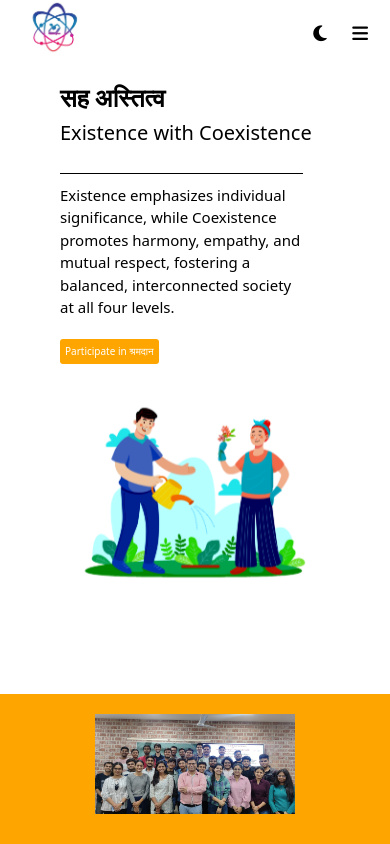
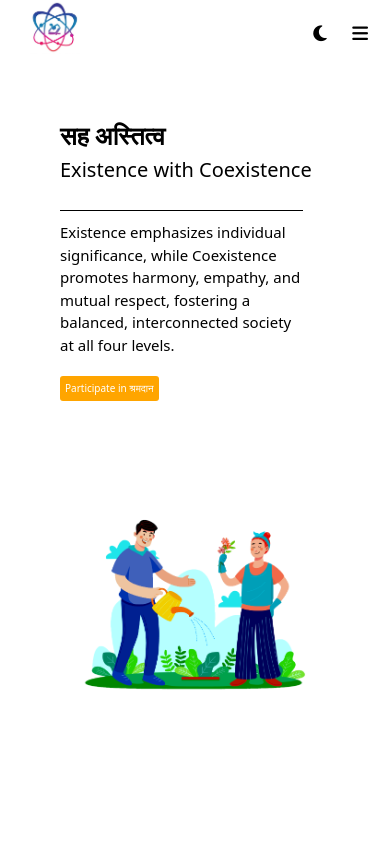
Before and after one commit to Value-Education-Cell-AKGEC/Value_Education_Cell_Website, a React (Create React App) app: page / in a window 390 px wide. Shown: the top 844 px of the page. Built offline with nearby package versions, Linux system fonts and the light colour scheme.

Commit message:
responsiveness added and namv menu updated

```diff
--- a/package.json
+++ b/package.json
@@ -1,8 +1,10 @@
 {
+  "homepage": "https://Value-Education-Cell-AKGEC.github.io/Value_Education_Cell_Website",
   "name": "react-tailwind-css-starter-pack",
   "version": "0.1.0",
   "private": true,
   "dependencies": {
+    "gh-pages": "^6.1.1",
     "react": "^18.2.0",
     "react-dom": "^18.2.0",
     "react-scripts": "5.0.1",
@@ -17,6 +19,8 @@
     "url": "https://github.com/thepranaygupta/react-tailwind-css-starter-pack/issues"
   },
   "scripts": {
+    "predeploy": "npm run build",
+    "deploy": "gh-pages -d build",
     "start": "react-scripts start",
     "build": "react-scripts build",
     "eject": "react-scripts eject"
--- a/src/App.js
+++ b/src/App.js
@@ -55,6 +55,9 @@ function App() {
     function makenavvisible(){
       setactive(!active);
     }
+    function makeunvisible(){
+      setactive(false);
+    }
 
     useEffect(()=>{
       document.body.className=theme;
@@ -72,7 +75,7 @@ function App() {
             <div className="navbtns">
             <button className="themechangebtn" onClick={changetheme}>{themeimage}</button>
 
-            <button className="themechangebtn menubtn"  onClick={makenavvisible} > <i  class="fa-solid fa-bars"></i></button>
+            <button className="themechangebtn menubtn" onBlur={makeunvisible}  onClick={makenavvisible} > <i  class="fa-solid fa-bars"></i></button>
 
             </div>
         </div>
--- a/src/index.css
+++ b/src/index.css
@@ -1,6 +1,12 @@
 @tailwind base;
 @tailwind components;
 @tailwind utilities;
+
+::selection {
+    color: var(--background-color);
+    background: var(--text-color);
+  }
+
 
 
 
@@ -30,6 +36,7 @@
     padding: 0;
     color: var(--text-color);
     background-color: var(--background-color);
+    user-select: none;
 }
 .container{
     width: 100vw;
@@ -90,7 +97,7 @@
     width:100vw;
     height: 100vh;
     align-items: center;
-    flex-wrap: wrap;
+
     padding: 60px;
     margin-top: -70px;
     padding-top: 80px;
@@ -116,7 +123,7 @@
 .slider img{
     width: 100%;
     height: 100%;
-
+    background-color: #ffffff00;
     animation-name: updown;
     animation-duration: 1s;
     animation-timing-function: ease-in-out;
@@ -146,7 +153,7 @@
     margin-top: 25px;
     border-top: 2px solid var(--text-color);
     width:100%;
-    height: 200px;
+    height: fit-content;
 
     font-size: 2.7vh;
     color: var(--text-color);
@@ -180,7 +187,7 @@
     display: flex;
     align-items: center;
     gap: 20px;
-    flex-wrap: wrap;
+
     padding-bottom: 40px;
     background-color: var(--btncolor);
     color: black;
@@ -631,7 +638,7 @@ i{
     visibility: hidden;
 }
 
-@media( width <1100px) {
+@media( width <700px) {
 
     .linkss{
         visibility: hidden;
@@ -664,7 +671,8 @@ i{
     }
     #Home{
         width: 100%;
-        height: fit-content;
+        height: 100vh;
+        flex-wrap: wrap;
     }
     .menubtn{
         width: fit-content;
@@ -698,6 +706,7 @@ i{
     }
     .About{
         justify-content: center;
+        flex-wrap: wrap;
     }
     .slides{
         width: 90%;
```
Also changed, not shown: 60 other files (tests, documents, lock files or other folders).
